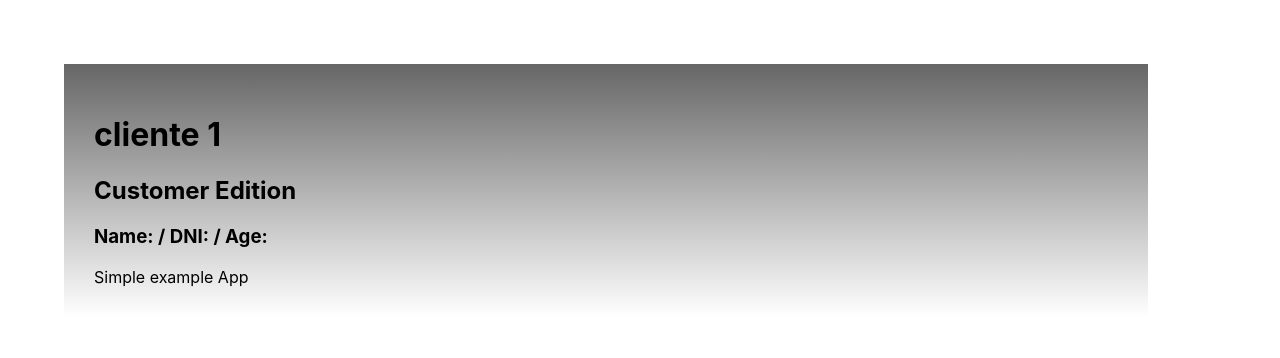
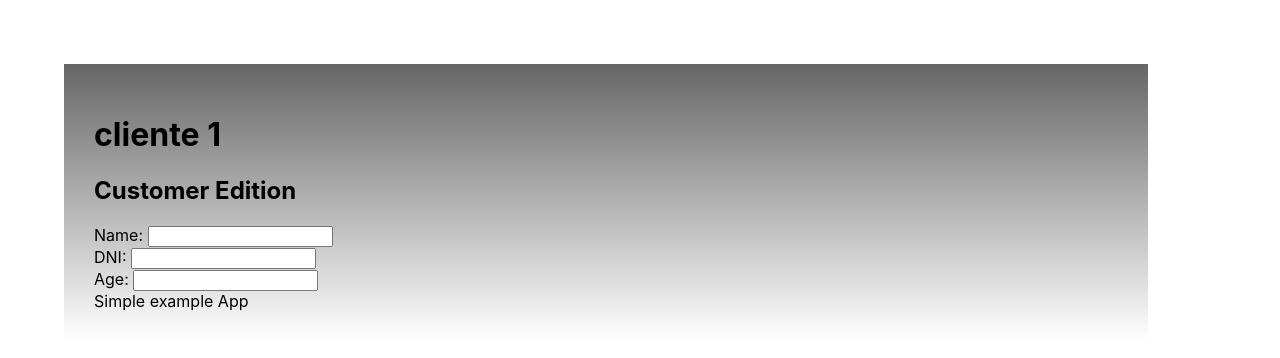
Before and after one commit to Palfonsoag/customer-app-example, a React (Create React App) app: page /customers/1/edit in a window 1280 px wide. Shown: the top 358 px of the page. Built offline with nearby package versions, Linux system fonts and the light colour scheme.

Commit message:
redux form implementation

```diff
--- a/package.json
+++ b/package.json
@@ -10,6 +10,7 @@
     "react-scripts": "2.1.8",
     "redux": "^4.0.4",
     "redux-actions": "^2.6.5",
+    "redux-form": "^8.2.5",
     "redux-promise": "^0.6.0",
     "reselect": "^4.0.0"
   },
--- a/src/components/CustomerEdit.js
+++ b/src/components/CustomerEdit.js
@@ -1,13 +1,26 @@
 import React from "react";
 import PropTypes from "prop-types";
+import { connect } from "react-redux";
+import { reduxForm, Field } from "redux-form";
 
 const CustomerEdit = ({ name, dni, age }) => {
   return (
     <div>
       <h2>{"Customer Edition"}</h2>
-      <h3>
-        Name: {name} / DNI: {dni} / Age: {age}
-      </h3>
+      <form>
+        <div>
+          <label htmlFor="name">Name: </label>
+          <Field name="name" component="input" type="text" />
+        </div>
+        <div>
+          <label htmlFor="dni">DNI: </label>
+          <Field name="dni" component="input" type="text" />
+        </div>
+        <div>
+          <label htmlFor="Age">Age: </label>
+          <Field name="age" component="input" type="number" />
+        </div>
+      </form>
     </div>
   );
 };
@@ -18,4 +31,11 @@
   age: PropTypes.number
 };
 
-export default CustomerEdit;
+const mapStateToProps = (state, props) => ({
+  initialValues: props
+});
+const CustomerEditForm = reduxForm({ form: "CustomerEdit" })(CustomerEdit);
+export default connect(
+  mapStateToProps,
+  {}
+)(CustomerEditForm);
--- a/src/reducers/index.js
+++ b/src/reducers/index.js
@@ -1,4 +1,5 @@
 import { combineReducers } from "redux";
 import { customers } from "./customers";
+import { reducer as reduxForm } from "redux-form";
 
-export default combineReducers({ customers });
+export default combineReducers({ customers, form: reduxForm });
```
Also changed, not shown: 1 other file (tests, documents, lock files or other folders).
